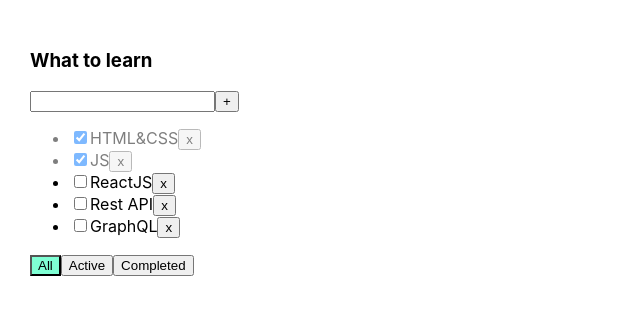
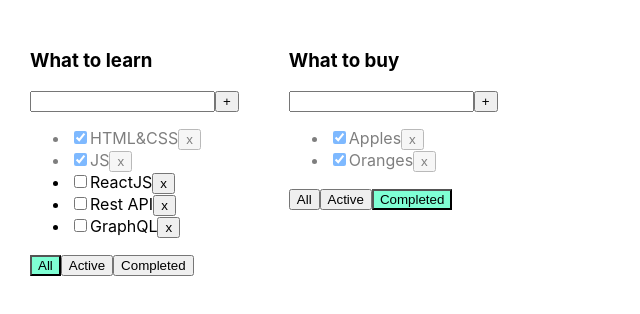
Before and after one commit to GvinP/todolist, a React (Create React App) app: page / in a window 1280 px wide. Shown: the top 314 px of the page, without its empty margins (0-640 px from the left). Built offline with nearby package versions, Linux system fonts and the light colour scheme.

Commit message:
tuesday first week

```diff
--- a/src/App.tsx
+++ b/src/App.tsx
@@ -5,63 +5,85 @@
 
 export type FilterValuesType = "all" | "active" | "completed";
 
+type TodolistType = Array<{ id: string, title: string, filter: FilterValuesType }>
+
 function App() {
+    let todolistId1 = v1()
+    let todolistId2 = v1()
 
-    let [tasks, setTasks] = useState([
+    let [tasks, setTasks] = useState({
+        [todolistId1]:
+            [
                 {id: v1(), title: "HTML&CSS", isDone: true},
                 {id: v1(), title: "JS", isDone: true},
                 {id: v1(), title: "ReactJS", isDone: false},
                 {id: v1(), title: "Rest API", isDone: false},
                 {id: v1(), title: "GraphQL", isDone: false},
-    ]);
-    let [filter, setFilter] = useState<FilterValuesType>("all");
+            ],
+        [todolistId2]:
+            [
+                {id: v1(), title: "Apples", isDone: true},
+                {id: v1(), title: "Oranges", isDone: true},
+                {id: v1(), title: "Bananas", isDone: false}
+            ]
+    });
+    let [todolists, setTodolists] = useState<TodolistType>([
+        {id: todolistId1, title: "What to learn", filter: "all"},
+        {id: todolistId2, title: "What to buy", filter: "completed"}
+    ])
 
-
-    function removeTask(id: string) {
-        let filteredTasks = tasks.filter(t => t.id != id);
-        setTasks(filteredTasks);
+    function removeTask(id: string, todolistId: string) {
+        tasks[todolistId] = tasks[todolistId].filter(t => t.id != id);
+        setTasks({...tasks});
     }
 
-    function addTask(title: string) {
+    function addTask(title: string, todolistId: string) {
         let task = {id: v1(), title: title, isDone: false};
-        let newTasks = [task, ...tasks];
-        setTasks(newTasks);
+        tasks[todolistId] = [task, ...tasks[todolistId]];
+        setTasks({...tasks});
     }
 
-    function changeStatus(taskId: string, isDone: boolean) {
-        let task = tasks.find(t => t.id === taskId);
+    function changeStatus(taskId: string, isDone: boolean, todolistId: string) {
+        let task = tasks[todolistId].find(t => t.id === taskId);
         if (task) {
             task.isDone = isDone;
         }
-
-        setTasks([...tasks]);
+        setTasks({...tasks});
     }
 
-
-    let tasksForTodolist = tasks;
-
-    if (filter === "active") {
-        tasksForTodolist = tasks.filter(t => t.isDone === false);
-    }
-    if (filter === "completed") {
-        tasksForTodolist = tasks.filter(t => t.isDone === true);
+    function changeFilter(value: FilterValuesType, todolistId: string) {
+        let todolist = todolists.find(t => t.id === todolistId)
+        if (todolist) {
+            todolist.filter = value
+            setTodolists([...todolists])
         }
 
-    function changeFilter(value: FilterValuesType) {
-        setFilter(value);
     }
 
 
     return (
         <div className="App">
-            <Todolist title="What to learn"
+            {todolists.map(tl => {
+                let tasksForTodolist = tasks[tl.id];
+
+                if (tl.filter === "active") {
+                    tasksForTodolist = tasks[tl.id].filter(t => !t.isDone);
+                }
+                if (tl.filter === "completed") {
+                    tasksForTodolist = tasks[tl.id].filter(t => t.isDone);
+                }
+                return <Todolist key={tl.id}
+                                 id={tl.id}
+                                 title={tl.title}
                                  tasks={tasksForTodolist}
                                  removeTask={removeTask}
                                  changeFilter={changeFilter}
                                  addTask={addTask}
                                  changeTaskStatus={changeStatus}
-                      filter={filter}
+                                 filter={tl.filter}
                 />
+            })}
+
         </div>
     );
 }
--- a/src/Todolist.tsx
+++ b/src/Todolist.tsx
@@ -8,12 +8,13 @@
 }
 
 type PropsType = {
+    id: string
     title: string
     tasks: Array<TaskType>
-    removeTask: (taskId: string) => void
-    changeFilter: (value: FilterValuesType) => void
-    addTask: (title: string) => void
-    changeTaskStatus: (taskId: string, isDone: boolean) => void
+    removeTask: (taskId: string, todolistId: string) => void
+    changeFilter: (value: FilterValuesType, todolistId: string) => void
+    addTask: (title: string, todolistId: string) => void
+    changeTaskStatus: (taskId: string, isDone: boolean, todolistId: string) => void
     filter: FilterValuesType
 }
 
@@ -24,7 +25,7 @@
 
     const addTask = () => {
         if (title.trim() !== "") {
-            props.addTask(title.trim());
+            props.addTask(title.trim(), props.id);
             setTitle("");
         } else {
             setError("Title is required");
@@ -37,14 +38,14 @@
 
     const onKeyPressHandler = (e: KeyboardEvent<HTMLInputElement>) => {
         setError(null);
-        if (e.charCode === 13) {
+        if (e.key === 'Enter') {
             addTask();
         }
     }
 
-    const onAllClickHandler = () => props.changeFilter("all");
-    const onActiveClickHandler = () => props.changeFilter("active");
-    const onCompletedClickHandler = () => props.changeFilter("completed");
+    const onAllClickHandler = () => props.changeFilter("all", props.id);
+    const onActiveClickHandler = () => props.changeFilter("active", props.id);
+    const onCompletedClickHandler = () => props.changeFilter("completed", props.id);
 
 
     return <div>
@@ -61,9 +62,9 @@
         <ul>
             {
                 props.tasks.map(t => {
-                    const onClickHandler = () => props.removeTask(t.id)
+                    const onClickHandler = () => props.removeTask(t.id, props.id)
                     const onChangeHandler = (e: ChangeEvent<HTMLInputElement>) => {
-                        props.changeTaskStatus(t.id, e.currentTarget.checked);
+                        props.changeTaskStatus(t.id, e.currentTarget.checked, props.id);
                     }
 
                     return <li key={t.id} className={t.isDone ? "is-done" : ""}>
```
Lines whose indentation alone changed are shown as unchanged.
